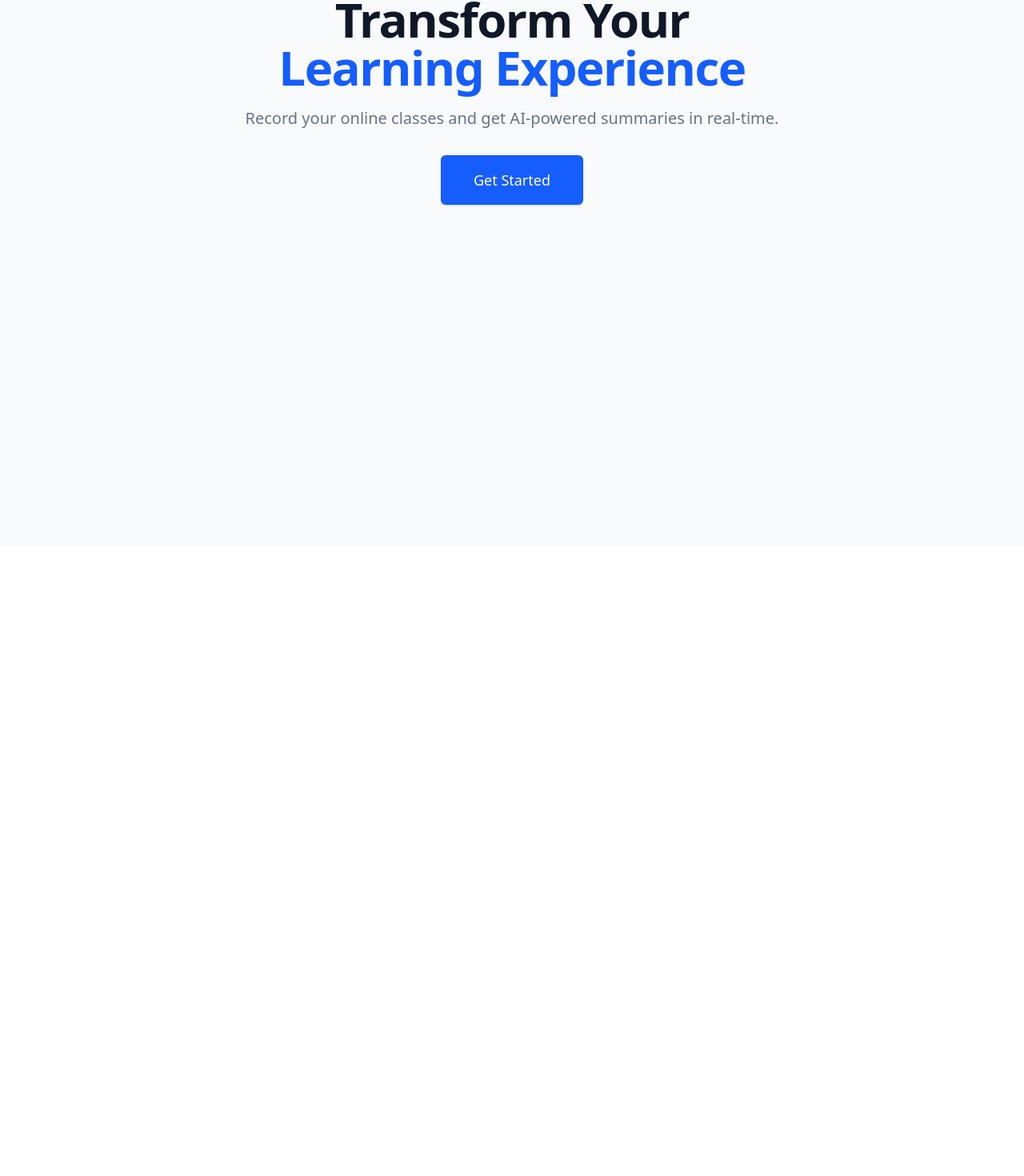
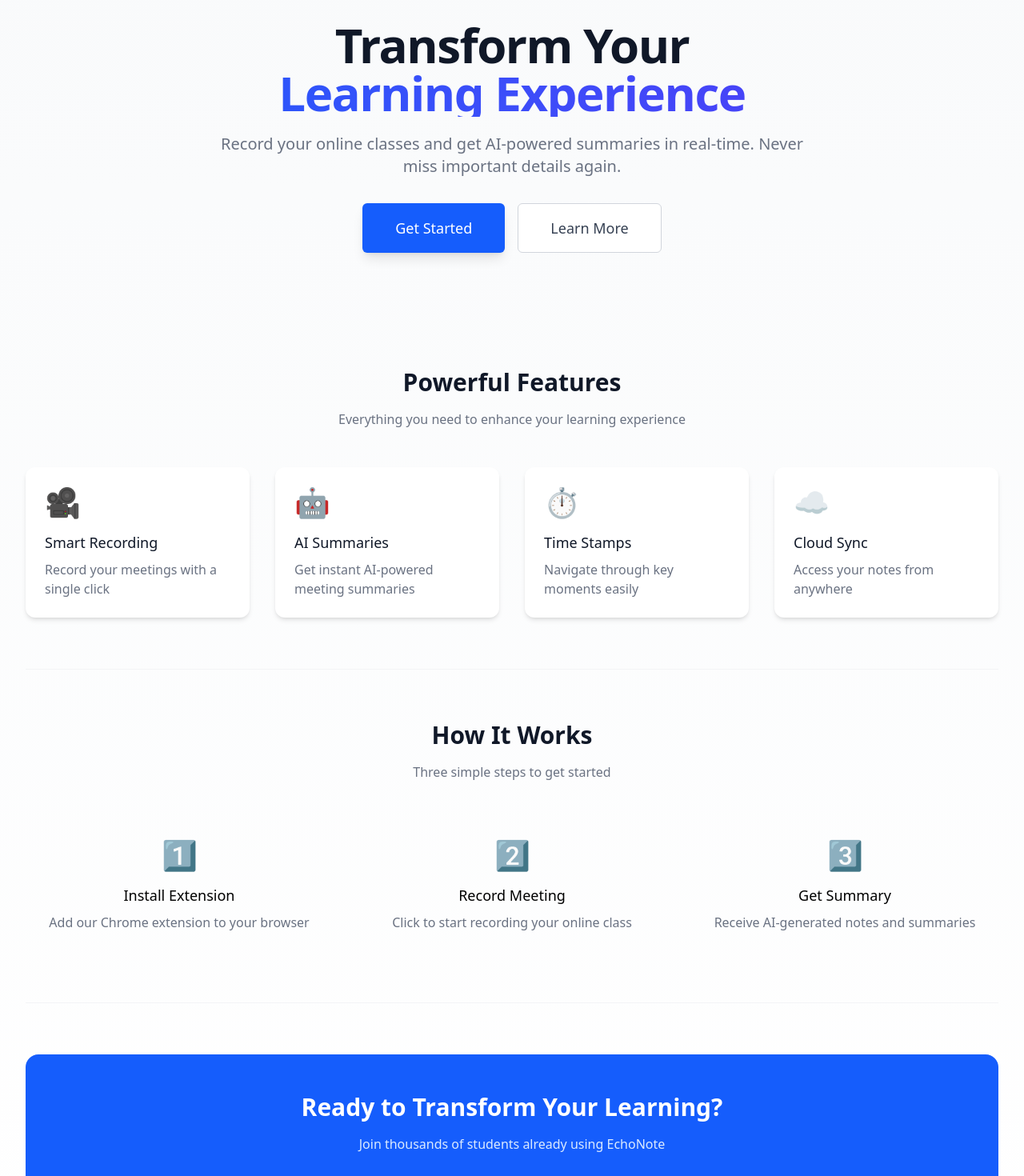
Before and after one commit to keshariamudit24/echo-note, a React (Vite) app in the folder client/: page / in a window 1280 px wide. Shown: the part 118-1588 px from the top of the page at 80% size. Before the commit the page ends 800 px from the top, so only its background shows below. Built offline with nearby package versions, Linux system fonts and the light colour scheme; no server answers.

Commit message:
improved the landing page

```diff
--- a/client/src/pages/Landing.jsx
+++ b/client/src/pages/Landing.jsx
@@ -1,21 +1,92 @@
+import { Link } from 'react-router-dom';
+
 function Landing() {
+  const features = [
+    { title: 'Smart Recording', icon: '🎥', description: 'Record your meetings with a single click' },
+    { title: 'AI Summaries', icon: '🤖', description: 'Get instant AI-powered meeting summaries' },
+    { title: 'Time Stamps', icon: '⏱️', description: 'Navigate through key moments easily' },
+    { title: 'Cloud Sync', icon: '☁️', description: 'Access your notes from anywhere' },
+  ];
+
   return (
+    <div className="min-h-screen bg-gradient-to-b from-gray-50 to-white">
+      {/* Hero Section */}
       <div className="max-w-7xl mx-auto px-4 sm:px-6 lg:px-8">
-      <div className="py-12">
+        <div className="py-12 md:py-20">
           <div className="text-center">
             <h1 className="text-4xl tracking-tight font-extrabold text-gray-900 sm:text-5xl md:text-6xl">
               <span className="block">Transform Your</span>
-            <span className="block text-blue-600">Learning Experience</span>
+              <span className="block bg-clip-text text-transparent bg-gradient-to-r from-blue-600 to-indigo-600">
+                Learning Experience
+              </span>
             </h1>
             <p className="mt-3 max-w-md mx-auto text-base text-gray-500 sm:text-lg md:mt-5 md:text-xl md:max-w-3xl">
               Record your online classes and get AI-powered summaries in real-time.
+              Never miss important details again.
             </p>
-          <div className="mt-5 max-w-md mx-auto sm:flex sm:justify-center md:mt-8">
-            <div className="rounded-md shadow">
-              <button className="w-full flex items-center justify-center px-8 py-3 border border-transparent text-base font-medium rounded-md text-white bg-blue-600 hover:bg-blue-700 md:py-4 md:text-lg md:px-10">
+            <div className="mt-5 max-w-md mx-auto sm:flex sm:justify-center md:mt-8 gap-4">
+              <Link to="/signup" className="w-full sm:w-auto inline-flex items-center justify-center px-8 py-3 border border-transparent text-base font-medium rounded-md text-white bg-blue-600 hover:bg-blue-700 md:py-4 md:text-lg md:px-10 transition-all shadow-lg hover:shadow-xl">
                 Get Started
-              </button>
+              </Link>
+              <a href="#features" className="mt-3 sm:mt-0 w-full sm:w-auto inline-flex items-center justify-center px-8 py-3 border border-gray-300 text-base font-medium rounded-md text-gray-700 bg-white hover:bg-gray-50 md:py-4 md:text-lg md:px-10 transition-all">
+                Learn More
+              </a>
             </div>
+          </div>
+        </div>
+
+        {/* Features Grid */}
+        <div id="features" className="py-16">
+          <div className="text-center mb-12">
+            <h2 className="text-3xl font-bold text-gray-900">Powerful Features</h2>
+            <p className="mt-4 text-gray-500">Everything you need to enhance your learning experience</p>
+          </div>
+          <div className="mt-10 grid grid-cols-1 gap-8 sm:grid-cols-2 lg:grid-cols-4">
+            {features.map((feature) => (
+              <div key={feature.title} className="relative group">
+                <div className="relative bg-white p-6 rounded-xl shadow-md hover:shadow-xl transition-all duration-300 transform hover:-translate-y-1">
+                  <div className="text-4xl mb-4">{feature.icon}</div>
+                  <h3 className="text-lg font-medium text-gray-900">{feature.title}</h3>
+                  <p className="mt-2 text-gray-500">{feature.description}</p>
+                </div>
+              </div>
+            ))}
+          </div>
+        </div>
+
+        {/* How It Works */}
+        <div className="py-16 border-t border-gray-100">
+          <div className="text-center mb-12">
+            <h2 className="text-3xl font-bold text-gray-900">How It Works</h2>
+            <p className="mt-4 text-gray-500">Three simple steps to get started</p>
+          </div>
+          <div className="flex flex-col md:flex-row justify-between items-center gap-8">
+            <div className="flex-1 text-center p-6">
+              <div className="text-4xl mb-4">1️⃣</div>
+              <h3 className="text-lg font-medium">Install Extension</h3>
+              <p className="mt-2 text-gray-500">Add our Chrome extension to your browser</p>
+            </div>
+            <div className="flex-1 text-center p-6">
+              <div className="text-4xl mb-4">2️⃣</div>
+              <h3 className="text-lg font-medium">Record Meeting</h3>
+              <p className="mt-2 text-gray-500">Click to start recording your online class</p>
+            </div>
+            <div className="flex-1 text-center p-6">
+              <div className="text-4xl mb-4">3️⃣</div>
+              <h3 className="text-lg font-medium">Get Summary</h3>
+              <p className="mt-2 text-gray-500">Receive AI-generated notes and summaries</p>
+            </div>
+          </div>
+        </div>
+
+        {/* CTA Section */}
+        <div className="py-16 border-t border-gray-100">
+          <div className="bg-blue-600 rounded-2xl p-8 md:p-12 text-center text-white">
+            <h2 className="text-3xl font-bold mb-4">Ready to Transform Your Learning?</h2>
+            <p className="mb-8 text-blue-100">Join thousands of students already using EchoNote</p>
+            <Link to="/signup" className="inline-flex items-center justify-center px-8 py-3 border border-transparent text-base font-medium rounded-md text-blue-600 bg-white hover:bg-blue-50 md:py-4 md:text-lg md:px-10 transition-all">
+              Start For Free
+            </Link>
           </div>
         </div>
       </div>
```
Lines whose indentation alone changed are shown as unchanged.
